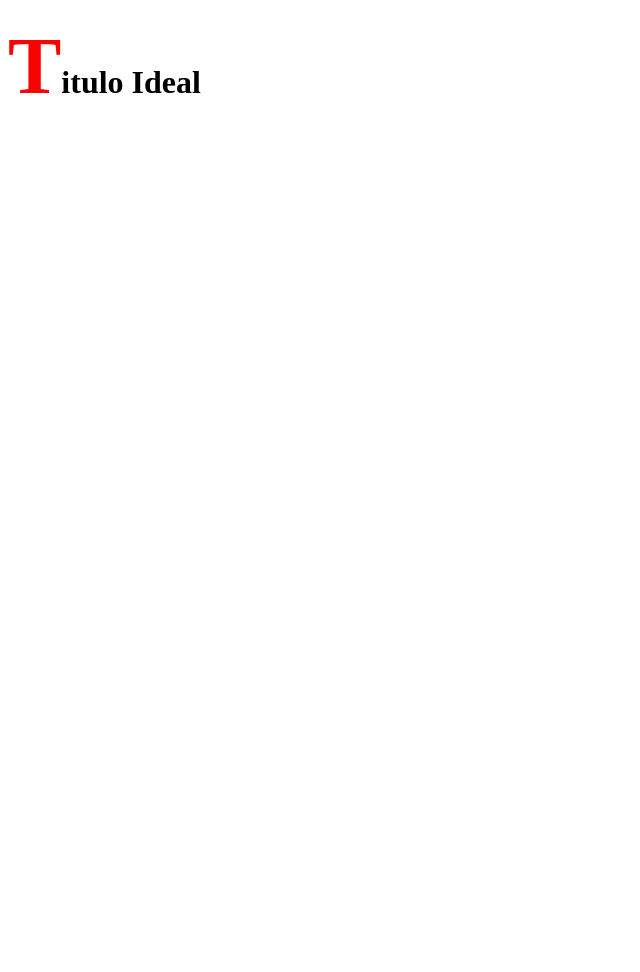
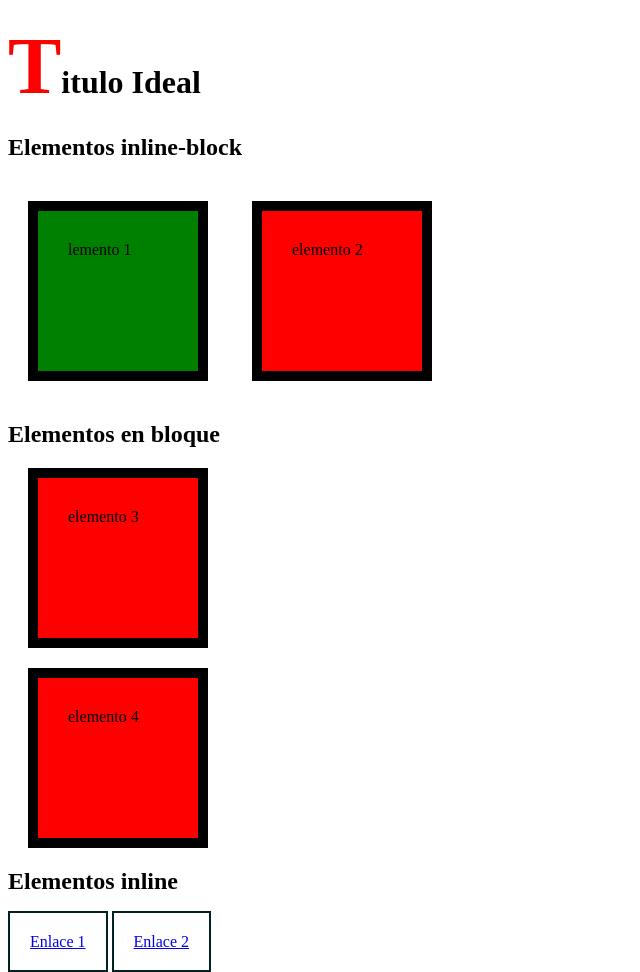
Before and after one commit to santrix12G/ProgramacionWEB, a plain HTML site: page Clase_2/index.html in a window 1280 px wide. Shown: the whole page, without its empty margins (0-640 px from the left). Before the commit the page ends 800 px from the top, so only its background shows below. Drawn offline with Linux system fonts and the light colour scheme.

Commit message:
otro cambio pa monda

```diff
--- a/Clase_2/index.html
+++ b/Clase_2/index.html
@@ -8,6 +8,15 @@
 </head>
 <body>
     <h1>Titulo Ideal</h1>
-
+    <h2>Elementos inline-block</h2>
+    <div id="elemento1" class="inlineblocks">lemento 1</div>
+    <div id="elemento2" class="inlineblocks">elemento 2</div>
+    <h2>Elementos en bloque</h2>
+    <div id="elemento3" class="inlineblocks">elemento 3</div>
+    <div id="elemento4" class="inlineblocks">elemento 4</div>
+    <h2>Elementos inline</h2>
+    <br>
+    <a href="#" class="inline">Enlace 1</a>
+    <a href="#" class="inline">Enlace 2</a>
 </body>
 </html>
--- a/Clase_2/style.css
+++ b/Clase_2/style.css
@@ -2,3 +2,31 @@ h1::first-letter{
     color:red;
     font-size: 80px;
 }
+
+
+:is(#elemento1,#elemento2,#elemento3,#elemento4){
+    background-color: red;
+    margin:20px;
+    width: 100px;
+    height: 100px;
+    padding: 30px;
+}
+
+#elemento1{
+    display: inline-block;
+    background-color:green;
+}
+#elemento2{
+    display: inline-block;
+}
+
+.inlineblocks{
+    border: 10px solid black;
+}
+
+.inline{
+    border:2px solid #022;
+    padding: 20px;
+    /* width: 100px; no permite cambiar el ancho */
+    /* height: 100px;  no permite tampoco cambiar el alto*/
+}
```
